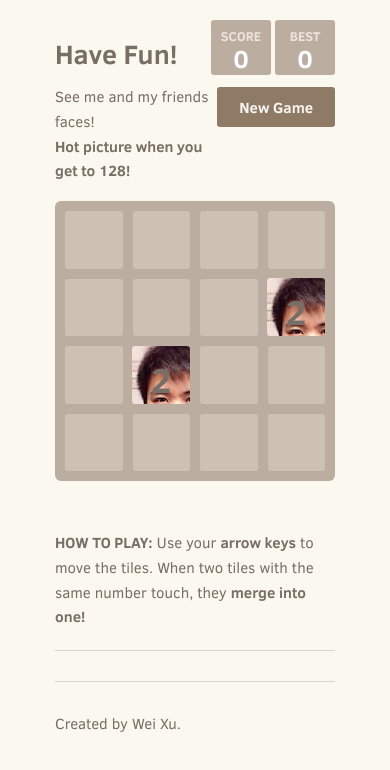
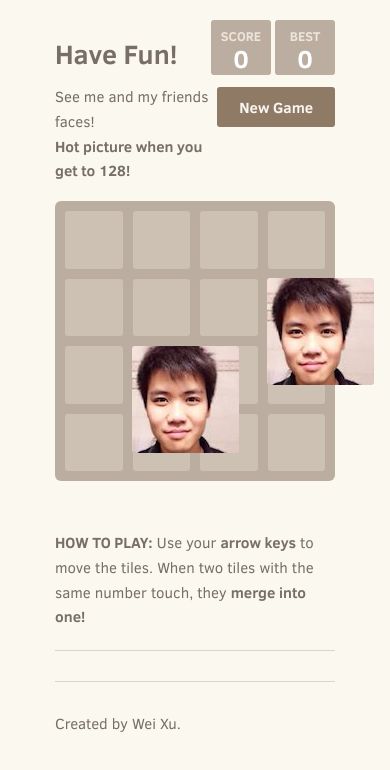
Before and after one commit to xuweizhixin/web2048, a plain HTML site: page index.html in a window 390 px wide. Drawn offline with Linux system fonts and the light colour scheme.

Commit message:
Update main.css

```diff
--- a/style/main.css
+++ b/style/main.css
@@ -639,8 +639,8 @@ hr {
     z-index: 2; }
 
   .tile, .tile .tile-inner {
-    width: 58px;
-    height: 58px;
+    /*width: 58px;*/
+    /*height: 58px;*/
     line-height: 67.5px; }
   .tile.tile-position-1-1 {
     -webkit-transform: translate(0px, 0px);
@@ -708,7 +708,7 @@ hr {
     transform: translate(202px, 202px); }
 
   .tile .tile-inner {
-    font-size: 35px; }
+    font-size: 0px; }
 
   .game-message p {
     font-size: 30px !important;
```
